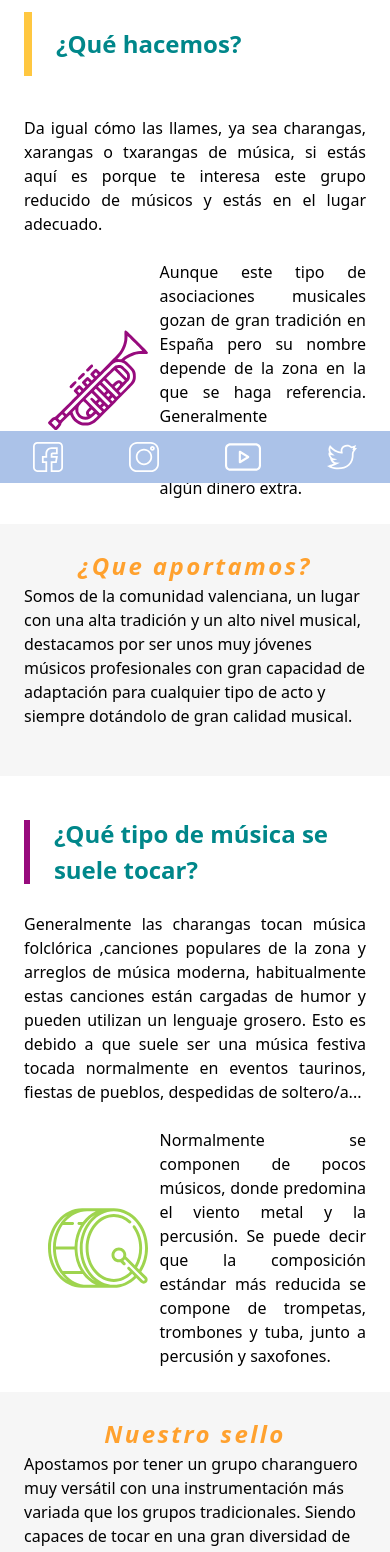
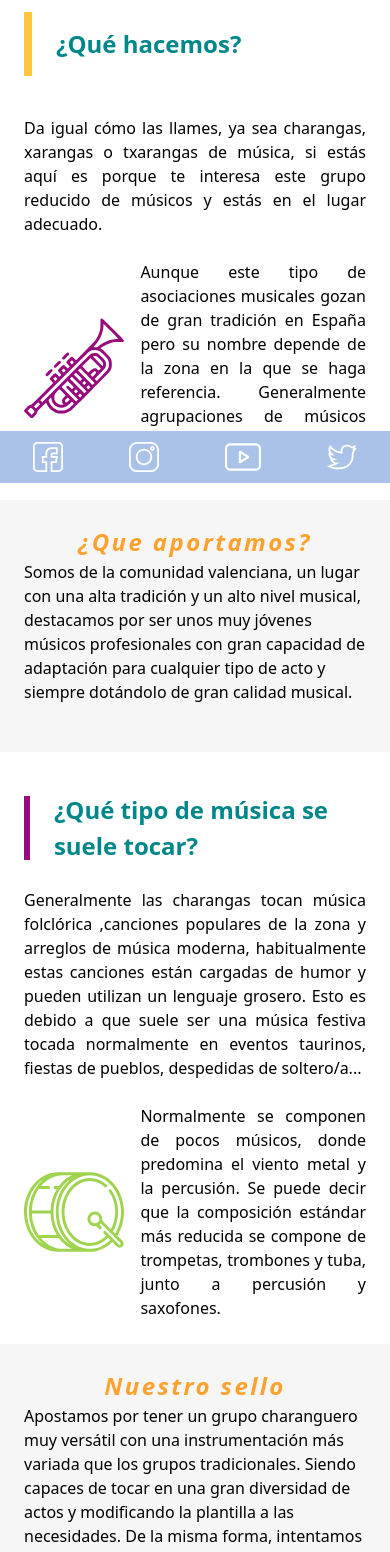
Before and after one commit to IvanPenyaHuguet/web-charanga-carrer, a Next.js app: page / in a window 390 px wide. Shown: the part 361-1913 px from the top of the page. Built offline with nearby package versions, Linux system fonts and the light colour scheme.

Commit message:
Cambios al padding

```diff
--- a/components/footer/footerDesktop.js
+++ b/components/footer/footerDesktop.js
@@ -1,6 +1,10 @@
 import Link from "next/link";
 import SocialNetworks from "../../lib/socialNetworks";
 import Container from "../layouts/container";
+
+/**
+ * @todo Poner naranja en hover
+ */
 
 const footerDesktop = () => {
   return (
--- a/pages/index.js
+++ b/pages/index.js
@@ -22,7 +22,7 @@ function Home() {
               de música, si estás aquí es porque te interesa este grupo reducido
               de músicos y estás en el lugar adecuado.
             </p>
-            <div className="col-start-1 col-span-2 flex flex-no-wrap items-center ml-6">
+            <div className="col-start-1 col-span-2 flex flex-no-wrap items-center lg:ml-6 md:ml-4">
               <i className="w-1/5 mr-6">
                 <TrumpetIcon height="100" width="100" fill="#970b7d" />
               </i>
@@ -69,7 +69,7 @@ function Home() {
               festiva tocada normalmente en eventos taurinos, fiestas de
               pueblos, despedidas de soltero/a...
             </p>
-            <div className="lg:col-start-2 col-span-2 flex flex-no-wrap items-center ml-6">
+            <div className="lg:col-start-2 col-span-2 flex flex-no-wrap items-center lg:ml-6 md:ml-4">
               <i className="w-1/5 mr-6">
                 <DrumIcon height="100" width="100" fill="#9ED44E" />
               </i>
```
